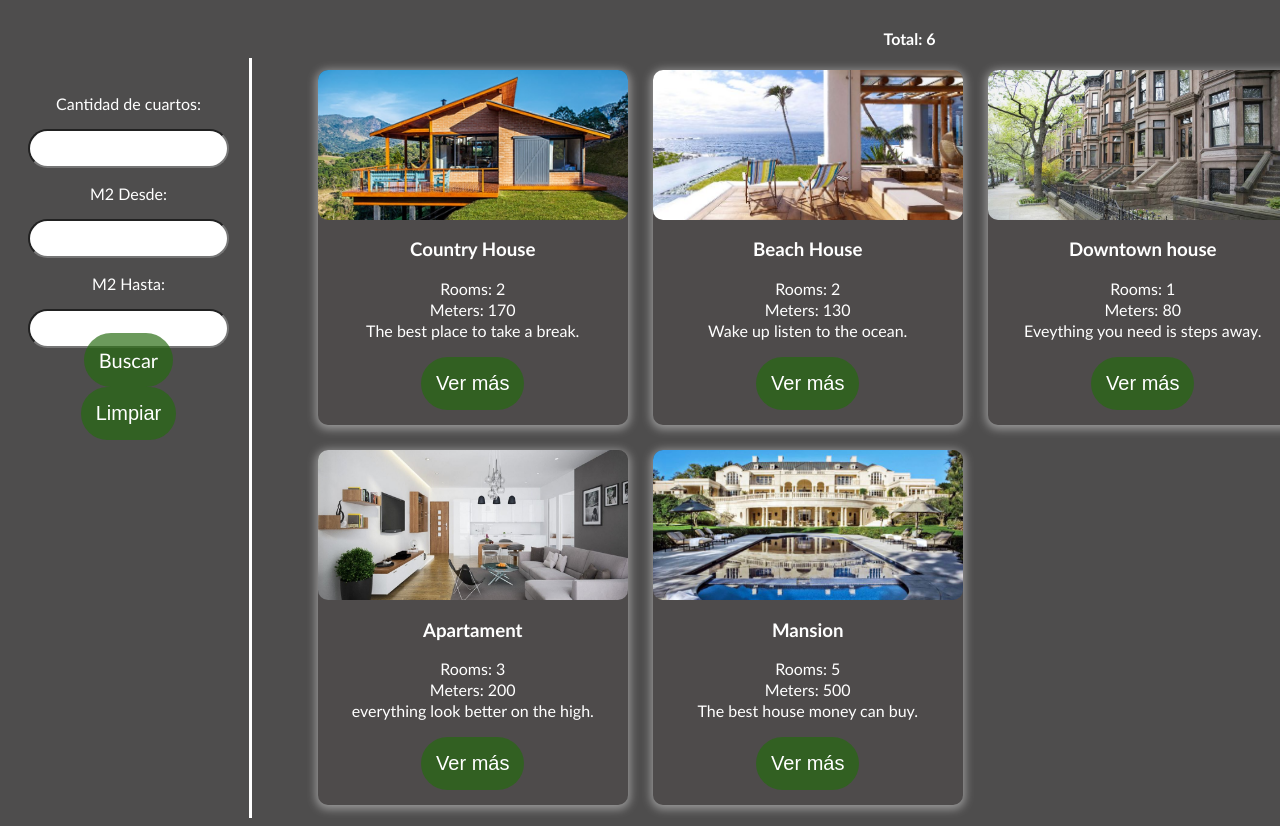
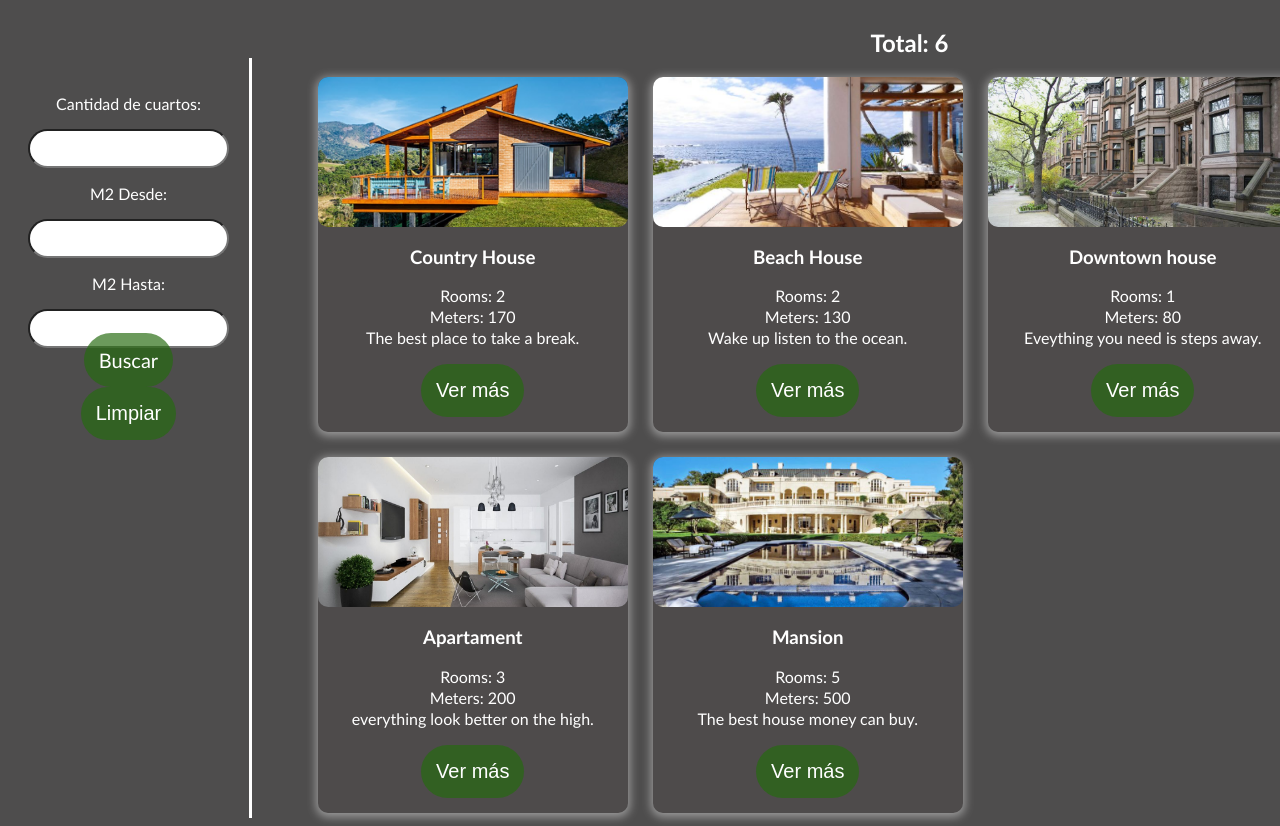
Before and after one commit to Sufuron/Desafio-de-Arreglos-y-Objetos, a website: page index.html in a window 1280 px wide. Shown: the top 826 px of the page. Drawn offline with Linux system fonts and the light colour scheme.

Commit message:
se modifico total en index html

```diff
--- a/index.html
+++ b/index.html
@@ -33,7 +33,7 @@
     </nav>
 
     <section id="properties">
-        <h4>Total: <span id="totalSpan">0</span></h4>
+        <h2>Total: <span id="totalSpan">0</span></h2>
         <div class="properties"></div>
     </section>
     <script src="./assets/js/index.js"></script>
```
